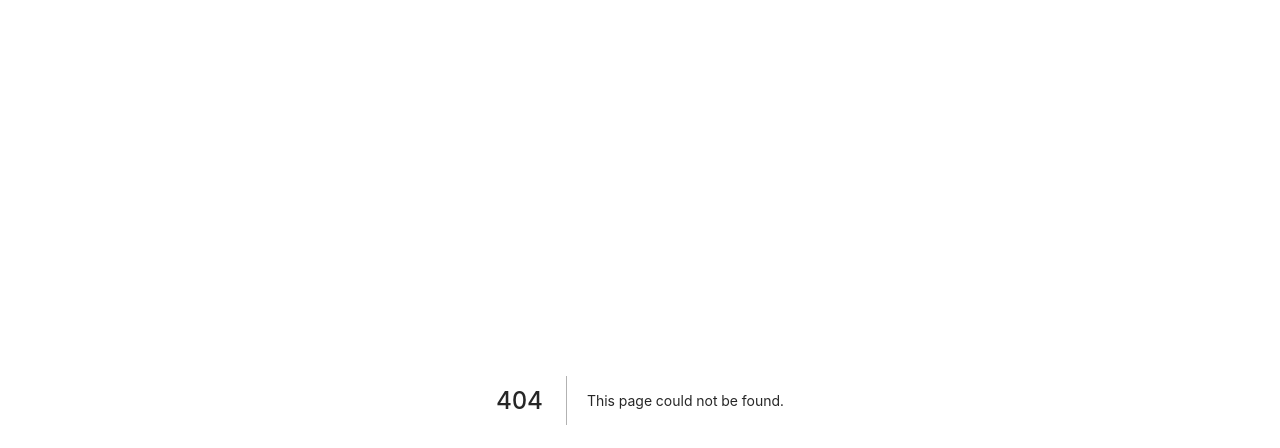
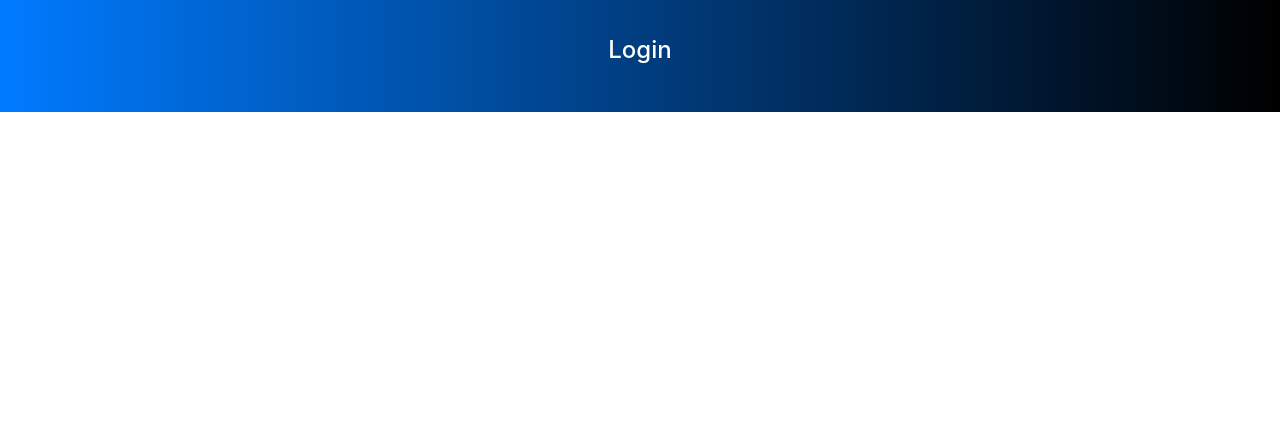
Before and after one commit to codepantha/codeschool, a Next.js app: page /login in a window 1280 px wide. Before the commit this address had no page. Shown: the top 448 px of the page. Built offline with nearby package versions, Linux system fonts and the light colour scheme.

Commit message:
create login and register pages

```diff
--- a/pages/index.js
+++ b/pages/index.js
@@ -1,7 +1,7 @@
 const Index = () => {
   return (
     <>
-      <header className="h-28 bg-gradient-to-r from-primaryGradient to-black flex flex-col justify-center items-center">
+      <header className="h-28 primaryGradient flex flex-col justify-center items-center">
         <h1 className="text-white text-2xl">
           Welcome to CodeSchool
         </h1>
--- /dev/null
+++ b/pages/login.js
@@ -0,0 +1,13 @@
+import React from 'react'
+
+const login = () => {
+  return (
+    <header className="h-28 primaryGradient flex flex-col justify-center items-center">
+      <h1 className="text-white text-2xl">
+        Login
+      </h1>
+    </header>
+  )
+}
+
+export default login
```
